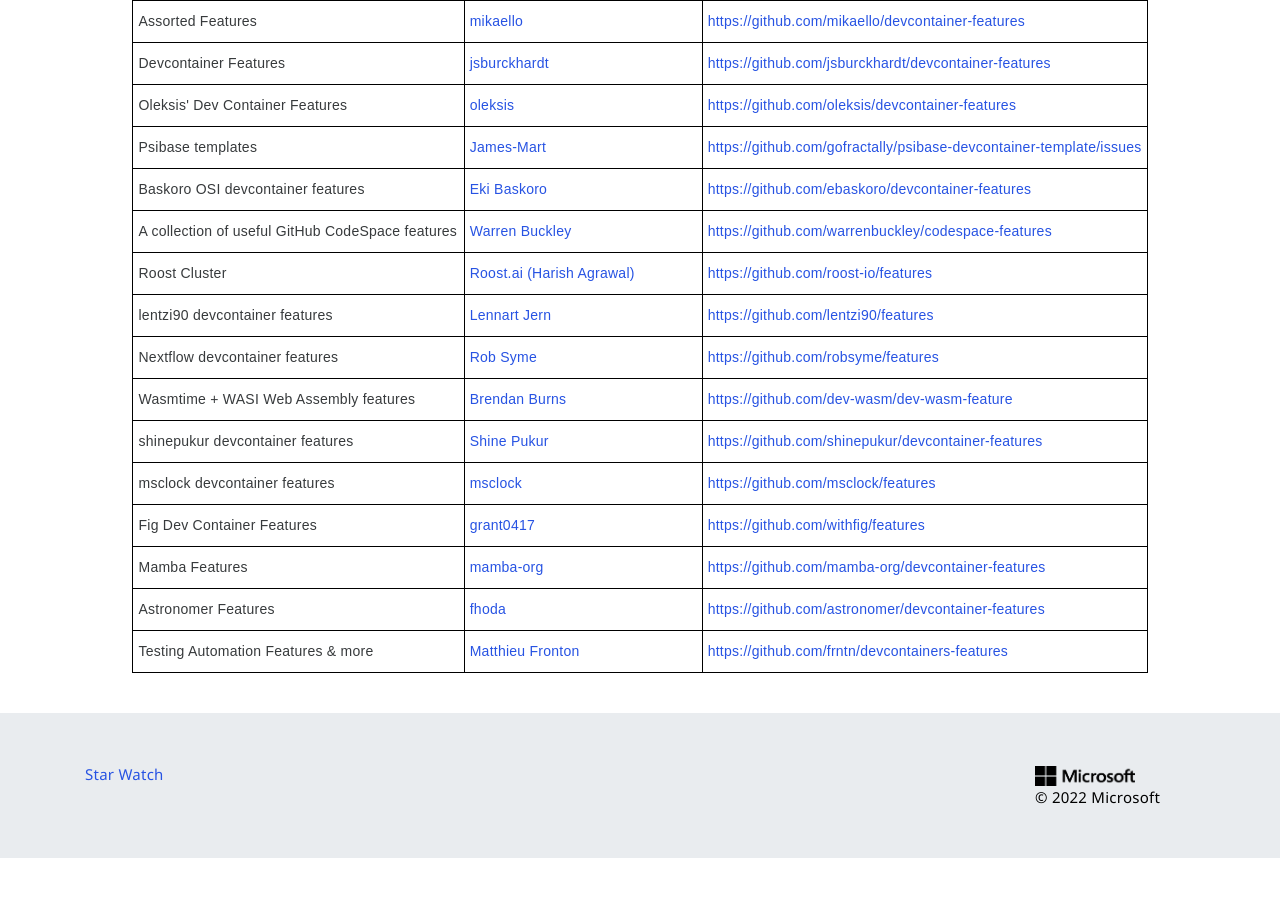
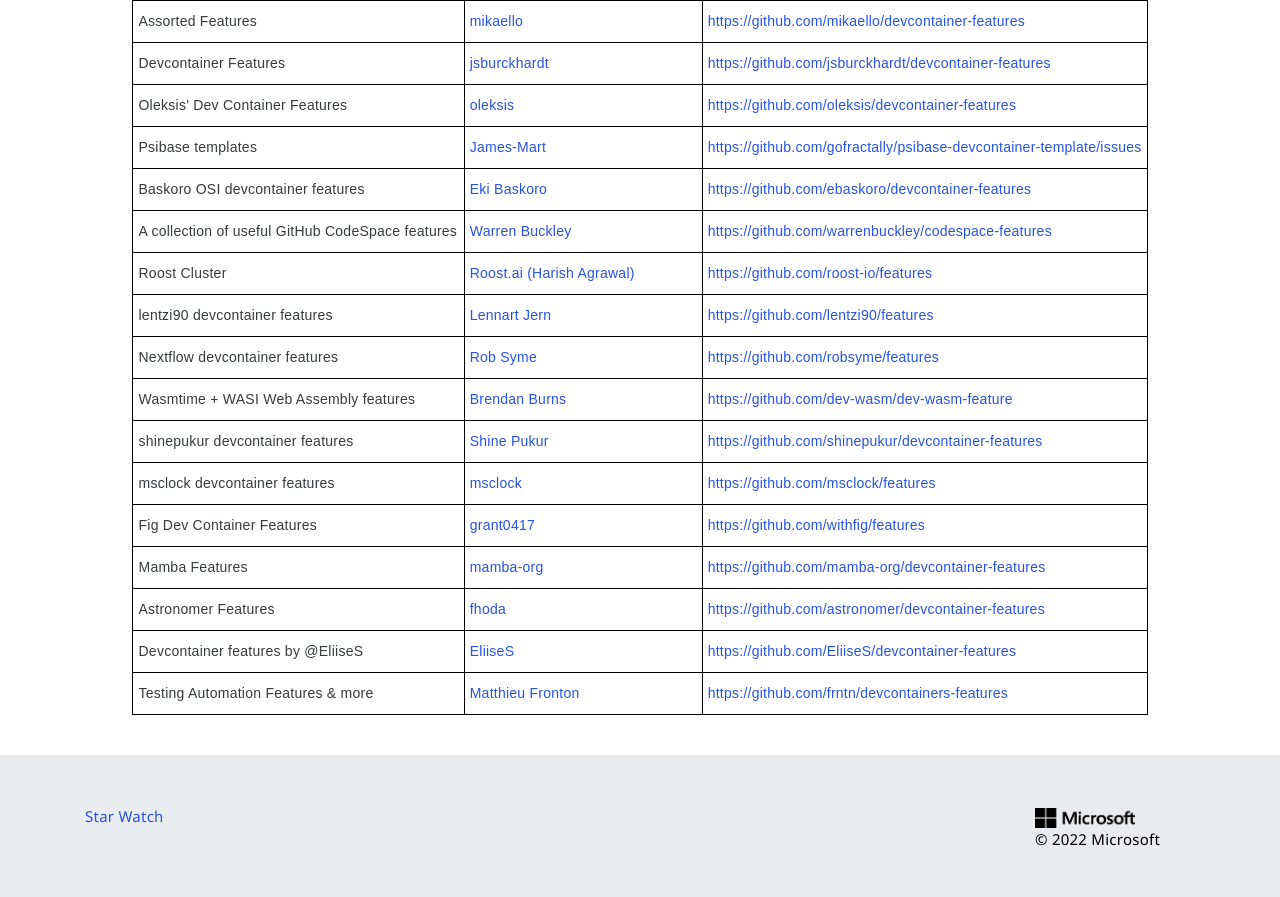
Before and after one commit to devcontainers/devcontainers.github.io, a Jekyll site: the page built from collections.html, in a window 1280 px wide and 900 px high, scrolled down 1594 px. Shown: the top 897 px of the window. Built offline with Jekyll 4.4.1, drawn with Linux system fonts in a browser that asks for light colours; nearby versions of some CDN libraries; comment, search, counter and statistics services are not loaded; before the commit the page ends 2452 px from its top, so only the background shows below that.

Commit message:
Add EliiseS/devcontainer features to the list (#124)
* Add EliiseS devcontainer features

* Use lower case

Co-authored-by: Samruddhi Khandale <skhandale@microsoft.com>

Co-authored-by: Samruddhi Khandale <skhandale@microsoft.com>

```diff
--- a/_data/collection-index.yml
+++ b/_data/collection-index.yml
@@ -223,6 +223,11 @@
   contact: https://github.com/astronomer/devcontainer-features/issues
   repository: https://github.com/astronomer/devcontainer-features
   ociReference: ghcr.io/astronomer/devcontainer-features
+- name: Devcontainer features by @EliiseS
+  maintainer: EliiseS
+  contact: https://github.com/EliiseS/devcontainer-features/issues
+  repository: https://github.com/EliiseS/devcontainer-features
+  ociReference: ghcr.io/eliises/devcontainer-features
 - name: Testing Automation Features & more
   maintainer: Matthieu Fronton
   contact: https://github.com/frntn/devcontainers-features/issues
```
